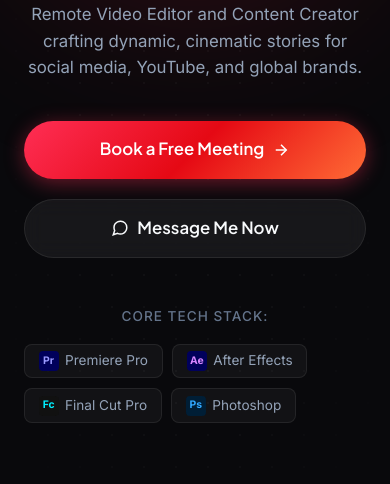
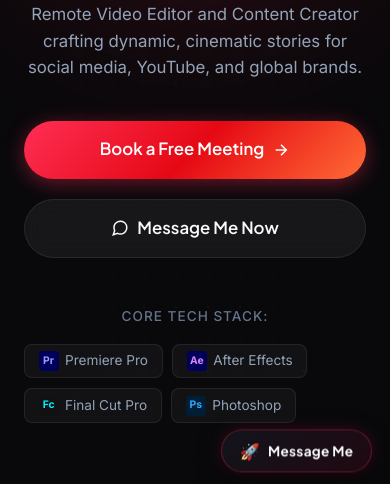
Before and after one commit to Kabbary57/Video-Editor-Portfolio-Website, a plain HTML site: page index.html in a window 390 px wide. Shown: the part 349-833 px from the top of the page. Drawn offline with Linux system fonts and the light colour scheme.

Commit message:
Update portfolio UI meesage me botton

```diff
--- a/css/styles.css
+++ b/css/styles.css
@@ -2018,3 +2018,96 @@ iframe:-webkit-full-screen,
         grid-template-columns: 1fr;
     }
 }
+
+/* Floating Bottom-Right WhatsApp Rocket Button */
+.floating-whatsapp-btn {
+    position: fixed;
+    bottom: 24px;
+    right: 24px;
+    left: auto;
+    z-index: 990;
+    display: inline-flex;
+    align-items: center;
+    gap: 0.65rem;
+    padding: 0.75rem 1.4rem;
+    background: linear-gradient(135deg, rgba(20, 21, 30, 0.92), rgba(35, 10, 20, 0.92));
+    border: 1px solid var(--border-glow);
+    border-radius: var(--radius-full);
+    color: var(--text-primary);
+    font-family: var(--font-heading);
+    font-size: 0.92rem;
+    font-weight: 700;
+    letter-spacing: 0.3px;
+    text-decoration: none;
+    box-shadow: 0 10px 30px rgba(0, 0, 0, 0.5), 0 0 20px rgba(255, 46, 85, 0.25);
+    backdrop-filter: blur(12px);
+    -webkit-backdrop-filter: blur(12px);
+    transition: all 0.3s cubic-bezier(0.16, 1, 0.3, 1);
+    animation: floatIdle 4s ease-in-out infinite;
+    cursor: pointer;
+    user-select: none;
+}
+
+.floating-whatsapp-btn .btn-rocket-icon {
+    font-size: 1.15rem;
+    line-height: 1;
+    display: inline-block;
+    transition: transform 0.3s ease;
+}
+
+.floating-whatsapp-btn .btn-text {
+    color: var(--text-primary);
+    white-space: nowrap;
+}
+
+/* Hover & Active Effects */
+.floating-whatsapp-btn:hover {
+    animation-play-state: paused;
+    transform: scale(1.05) translateY(-4px);
+    border-color: rgba(255, 46, 85, 0.6);
+    box-shadow: 0 15px 35px rgba(0, 0, 0, 0.65), 0 0 30px rgba(255, 46, 85, 0.45);
+    background: linear-gradient(135deg, rgba(25, 26, 38, 0.96), rgba(45, 12, 28, 0.96));
+}
+
+.floating-whatsapp-btn:hover .btn-rocket-icon {
+    transform: translateY(-2px) rotate(12deg) scale(1.15);
+}
+
+.floating-whatsapp-btn:active {
+    transform: scale(0.98) translateY(0);
+}
+
+/* Gentle Floating Animation when Idle */
+@keyframes floatIdle {
+    0%, 100% {
+        transform: translateY(0);
+    }
+    50% {
+        transform: translateY(-7px);
+    }
+}
+
+/* Hide button smoothly when Modal or Fullscreen is Active */
+.ai-project-modal.open ~ .floating-whatsapp-btn,
+.floating-whatsapp-btn.is-hidden {
+    opacity: 0;
+    pointer-events: none;
+    transform: translateY(20px) scale(0.9);
+}
+
+/* Mobile Responsiveness */
+@media (max-width: 768px) {
+    .floating-whatsapp-btn {
+        bottom: 18px;
+        right: 18px;
+        left: auto;
+        padding: 0.6rem 1.1rem;
+        font-size: 0.85rem;
+        gap: 0.5rem;
+        box-shadow: 0 8px 25px rgba(0, 0, 0, 0.5), 0 0 15px rgba(255, 46, 85, 0.2);
+    }
+
+    .floating-whatsapp-btn .btn-rocket-icon {
+        font-size: 1rem;
+    }
+}
--- a/index.html
+++ b/index.html
@@ -516,6 +516,14 @@
         </div>
     </div>
 
+    <!-- Floating Bottom-Left "Message Me" WhatsApp Button -->
+    <a href="https://wa.me/201066527757?text=Hi%20Abdelrhman,%20I%20saw%20your%20portfolio%20and%20want%20to%20discuss%20a%20project!"
+        target="_blank" rel="noopener" class="floating-whatsapp-btn" id="floatingWhatsappBtn"
+        aria-label="Message Me on WhatsApp">
+        <span class="btn-rocket-icon" aria-hidden="true">🚀</span>
+        <span class="btn-text">Message Me</span>
+    </a>
+
     <!-- JavaScript Data & Main Script -->
     <script src="js/data.js"></script>
     <script src="js/app.js"></script>
--- a/js/app.js
+++ b/js/app.js
@@ -163,6 +163,11 @@ function handleFullscreenChange() {
             span.textContent = isFs ? 'Exit Fullscreen' : 'Fullscreen';
         }
     });
+
+    const floatBtn = document.getElementById('floatingWhatsappBtn');
+    if (floatBtn) {
+        floatBtn.classList.toggle('is-hidden', isFs);
+    }
 }
 document.addEventListener('fullscreenchange', handleFullscreenChange);
 document.addEventListener('webkitfullscreenchange', handleFullscreenChange);
@@ -634,6 +639,9 @@ function initAiProjectModal() {
         modal.classList.add('open');
         modal.setAttribute('aria-hidden', 'false');
         document.body.style.overflow = 'hidden';
+
+        const floatBtn = document.getElementById('floatingWhatsappBtn');
+        if (floatBtn) floatBtn.classList.add('is-hidden');
     };
 
     function closeAiModal() {
@@ -641,6 +649,9 @@ function initAiProjectModal() {
         modal.setAttribute('aria-hidden', 'true');
         if (heroWrapper) heroWrapper.innerHTML = '';
         document.body.style.overflow = '';
+
+        const floatBtn = document.getElementById('floatingWhatsappBtn');
+        if (floatBtn) floatBtn.classList.remove('is-hidden');
     }
 
     if (backdrop) backdrop.addEventListener('click', closeAiModal);
```
